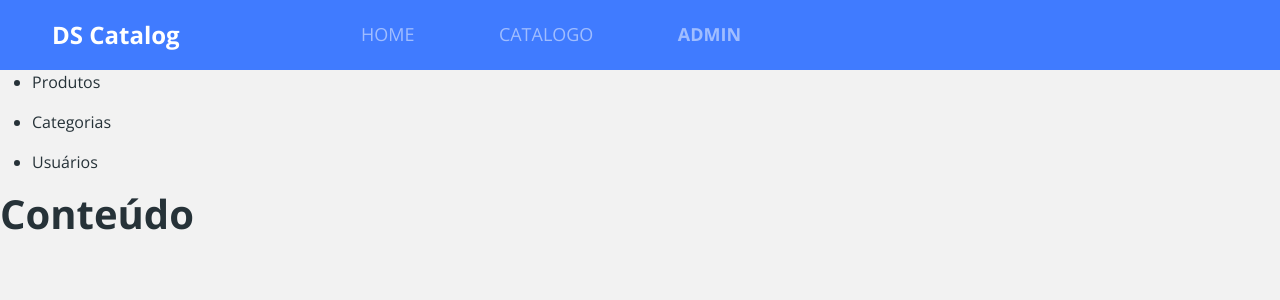
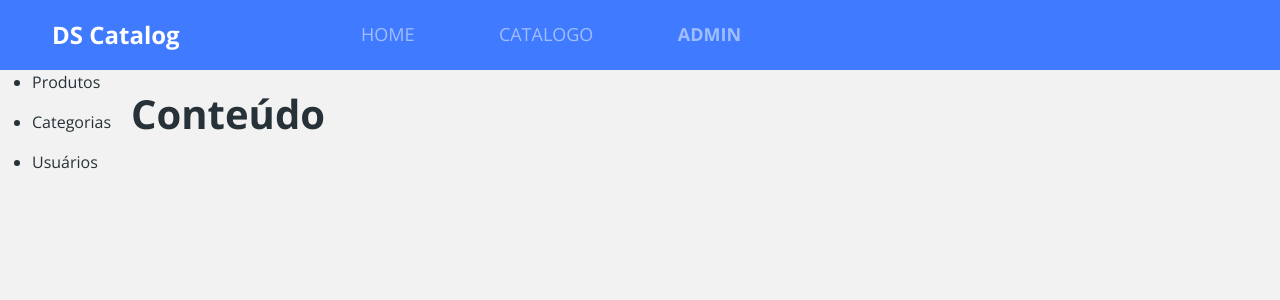
Before and after one commit to auriceliof/devsuperior-react-02, a React (Create React App) app in the folder frontend/: page /admin in a window 1280 px wide. Shown: the top 300 px of the page. Built offline with nearby package versions, Linux system fonts and the light colour scheme; the HTML template or start-up script is replaced by a standard one.

Commit message:
Admin layout

```diff
--- a/frontend/src/pages/Admin/Navbar/index.tsx
+++ b/frontend/src/pages/Admin/Navbar/index.tsx
@@ -1,3 +1,5 @@
+import './styles.css';
+
 const Navbar = () => {
   return (
     <nav>
--- /dev/null
+++ b/frontend/src/pages/Admin/Navbar/styles.css
@@ -0,0 +1,19 @@
+.admin-container {
+    display: flex;
+    flex-direction: column;
+}
+
+.admin-content {
+    padding: 20px;
+}
+
+@media (min-width: 1200px) {
+
+    .admin-container {
+        flex-direction: row;
+    }
+
+    .admin-content {
+        flex: 1;
+    }
+}
--- a/frontend/src/pages/Admin/index.tsx
+++ b/frontend/src/pages/Admin/index.tsx
@@ -2,9 +2,9 @@ import Navbar from './Navbar';
 
 const Admin = () => {
   return (
-    <div>
+    <div className="admin-container">
       <Navbar />
-      <div className="admin-container">
+      <div className="admin-content">
         <h1>Conteúdo</h1>
       </div>
     </div>
```
